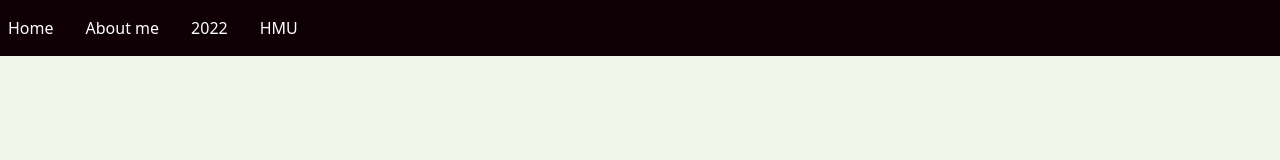
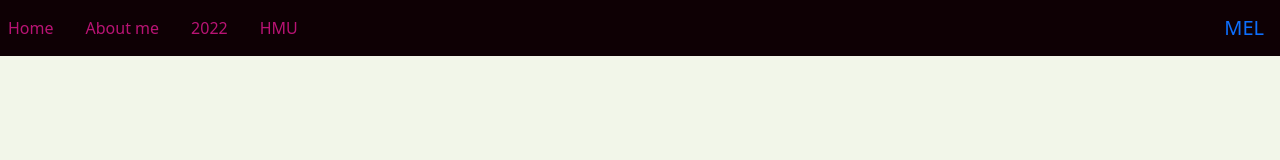
Before and after one commit to mel-10/website, a plain HTML site: page index.html in a window 1280 px wide. Drawn offline with nearby package versions, Linux system fonts and the light colour scheme.

Commit message:
...........

```diff
--- a/index.html
+++ b/index.html
@@ -32,7 +32,9 @@
                 <a class="nav-link" href="#">HMU</a>
             </li>
         </ul>
-
+    </div>
+    <div class="title" id="main-navigation">
+        <a class="navbar-brand" href="#">MEL</a>
     </div>
     <!-- Optional JavaScript; choose one of the two! -->
 
--- a/style.css
+++ b/style.css
@@ -10,15 +10,18 @@ body{
     color:#fff;
     cursor: pointer;
 }
-.navbar-brand{
+.title{
+    color:#fff;
+    cursor: pointer;
     justify-content: center;
 }
 .nav-link{
     margin-right: 1em !important;
 }
-.nav-link:hover{
+.nav-link,
+:hover{
     color: #b91374;
 }
 .navbar-collapse{
-    text-align: center;
+    justify-content: left;
 }
```
